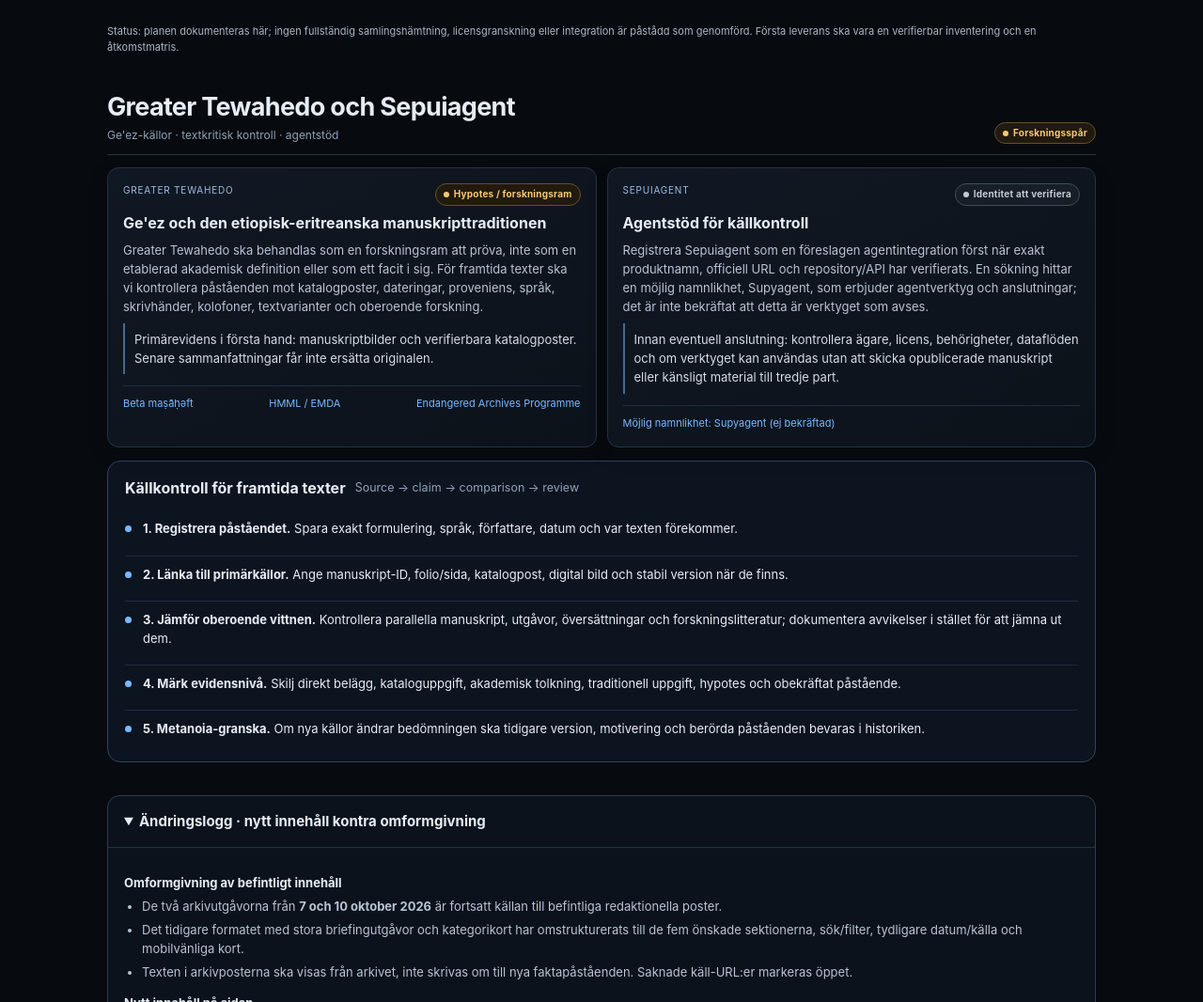
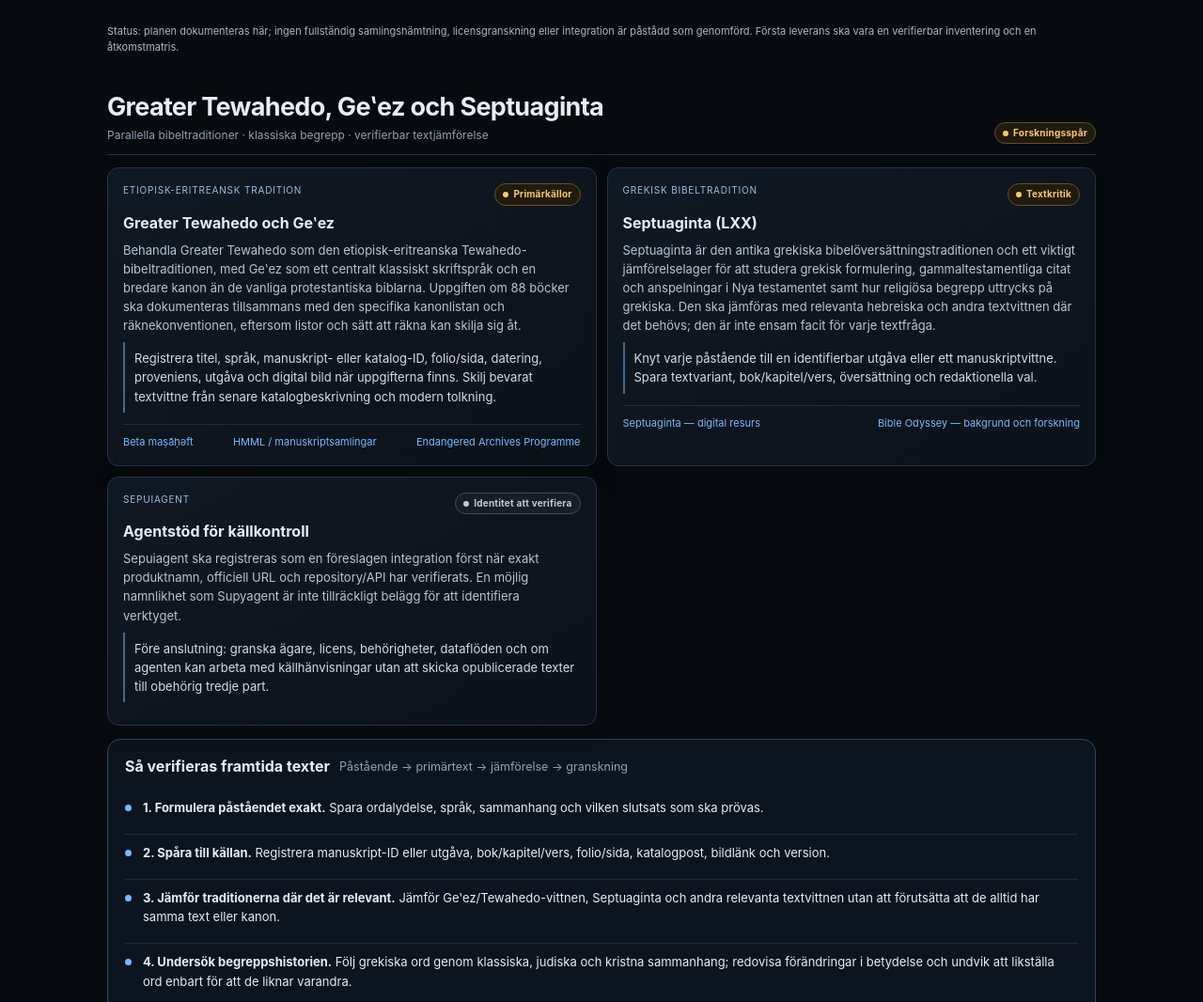
Before and after one commit to selotisk-source/Osiris-mindcloud-ui, a browser extension: page newsletter.html in a window 1280 px wide. Shown: the part 5760-6826 px from the top of the page at 94% size. Drawn offline with Linux system fonts and the light colour scheme.

Commit message:
docs: clarify Tewahedo and Septuagint corpus roles

```diff
--- a/newsletter.html
+++ b/newsletter.html
@@ -109,35 +109,42 @@
 <section class="section" id="greater-tewahedo-sepuiagent">
   <div class="section-head">
     <div>
-      <h2>Greater Tewahedo och Sepuiagent</h2>
-      <p>Ge'ez-källor · textkritisk kontroll · agentstöd</p>
+      <h2>Greater Tewahedo, Geʽez och Septuaginta</h2>
+      <p>Parallella bibeltraditioner · klassiska begrepp · verifierbar textjämförelse</p>
     </div>
     <span class="badge progress">Forskningsspår</span>
   </div>
   <div class="cards">
     <article class="post">
-      <div class="post-top"><span class="kicker">Greater Tewahedo</span><span class="badge progress">Hypotes / forskningsram</span></div>
-      <h3>Ge'ez och den etiopisk-eritreanska manuskripttraditionen</h3>
-      <p>Greater Tewahedo ska behandlas som en forskningsram att pröva, inte som en etablerad akademisk definition eller som ett facit i sig. För framtida texter ska vi kontrollera påståenden mot katalogposter, dateringar, proveniens, språk, skrivhänder, kolofoner, textvarianter och oberoende forskning.</p>
-      <p class="implication">Primärevidens i första hand: manuskriptbilder och verifierbara katalogposter. Senare sammanfattningar får inte ersätta originalen.</p>
-      <div class="meta"><a href="https://betamasaheft.uni-hamburg.de/">Beta maṣāḥǝft</a><a href="https://hmml.org/">HMML / EMDA</a><a href="https://eap.bl.uk/">Endangered Archives Programme</a></div>
+      <div class="post-top"><span class="kicker">Etiopisk-eritreansk tradition</span><span class="badge progress">Primärkällor</span></div>
+      <h3>Greater Tewahedo och Geʽez</h3>
+      <p>Behandla Greater Tewahedo som den etiopisk-eritreanska Tewahedo-bibeltraditionen, med Geʽez som ett centralt klassiskt skriftspråk och en bredare kanon än de vanliga protestantiska biblarna. Uppgiften om 88 böcker ska dokumenteras tillsammans med den specifika kanonlistan och räknekonventionen, eftersom listor och sätt att räkna kan skilja sig åt.</p>
+      <p class="implication">Registrera titel, språk, manuskript- eller katalog-ID, folio/sida, datering, proveniens, utgåva och digital bild när uppgifterna finns. Skilj bevarat textvittne från senare katalogbeskrivning och modern tolkning.</p>
+      <div class="meta"><a href="https://betamasaheft.uni-hamburg.de/">Beta maṣāḥǝft</a><a href="https://hmml.org/">HMML / manuskriptsamlingar</a><a href="https://eap.bl.uk/">Endangered Archives Programme</a></div>
+    </article>
+    <article class="post">
+      <div class="post-top"><span class="kicker">Grekisk bibeltradition</span><span class="badge progress">Textkritik</span></div>
+      <h3>Septuaginta (LXX)</h3>
+      <p>Septuaginta är den antika grekiska bibelöversättningstraditionen och ett viktigt jämförelselager för att studera grekisk formulering, gammaltestamentliga citat och anspelningar i Nya testamentet samt hur religiösa begrepp uttrycks på grekiska. Den ska jämföras med relevanta hebreiska och andra textvittnen där det behövs; den är inte ensam facit för varje textfråga.</p>
+      <p class="implication">Knyt varje påstående till en identifierbar utgåva eller ett manuskriptvittne. Spara textvariant, bok/kapitel/vers, översättning och redaktionella val.</p>
+      <div class="meta"><a href="https://www.septuagint.bible/">Septuaginta — digital resurs</a><a href="https://www.bibleodyssey.org/">Bible Odyssey — bakgrund och forskning</a></div>
     </article>
     <article class="post">
       <div class="post-top"><span class="kicker">Sepuiagent</span><span class="badge unknown">Identitet att verifiera</span></div>
       <h3>Agentstöd för källkontroll</h3>
-      <p>Registrera Sepuiagent som en föreslagen agentintegration först när exakt produktnamn, officiell URL och repository/API har verifierats. En sökning hittar en möjlig namnlikhet, Supyagent, som erbjuder agentverktyg och anslutningar; det är inte bekräftat att detta är verktyget som avses.</p>
-      <p class="implication">Innan eventuell anslutning: kontrollera ägare, licens, behörigheter, dataflöden och om verktyget kan användas utan att skicka opublicerade manuskript eller känsligt material till tredje part.</p>
-      <div class="meta"><a href="https://www.supyagent.com/">Möjlig namnlikhet: Supyagent (ej bekräftad)</a></div>
+      <p>Sepuiagent ska registreras som en föreslagen integration först när exakt produktnamn, officiell URL och repository/API har verifierats. En möjlig namnlikhet som Supyagent är inte tillräckligt belägg för att identifiera verktyget.</p>
+      <p class="implication">Före anslutning: granska ägare, licens, behörigheter, dataflöden och om agenten kan arbeta med källhänvisningar utan att skicka opublicerade texter till obehörig tredje part.</p>
     </article>
   </div>
   <div class="summary" style="margin-top:14px">
-    <div class="section-heading"><h2>Källkontroll för framtida texter</h2><small>Source → claim → comparison → review</small></div>
+    <div class="section-heading"><h2>Så verifieras framtida texter</h2><small>Påstående → primärtext → jämförelse → granskning</small></div>
     <div class="summary-list">
-      <div class="summary-line"><span class="bullet"></span><p><b>1. Registrera påståendet.</b> Spara exakt formulering, språk, författare, datum och var texten förekommer.</p></div>
-      <div class="summary-line"><span class="bullet"></span><p><b>2. Länka till primärkällor.</b> Ange manuskript-ID, folio/sida, katalogpost, digital bild och stabil version när de finns.</p></div>
-      <div class="summary-line"><span class="bullet"></span><p><b>3. Jämför oberoende vittnen.</b> Kontrollera parallella manuskript, utgåvor, översättningar och forskningslitteratur; dokumentera avvikelser i stället för att jämna ut dem.</p></div>
-      <div class="summary-line"><span class="bullet"></span><p><b>4. Märk evidensnivå.</b> Skilj direkt belägg, kataloguppgift, akademisk tolkning, traditionell uppgift, hypotes och obekräftat påstående.</p></div>
-      <div class="summary-line"><span class="bullet"></span><p><b>5. Metanoia-granska.</b> Om nya källor ändrar bedömningen ska tidigare version, motivering och berörda påståenden bevaras i historiken.</p></div>
+      <div class="summary-line"><span class="bullet"></span><p><b>1. Formulera påståendet exakt.</b> Spara ordalydelse, språk, sammanhang och vilken slutsats som ska prövas.</p></div>
+      <div class="summary-line"><span class="bullet"></span><p><b>2. Spåra till källan.</b> Registrera manuskript-ID eller utgåva, bok/kapitel/vers, folio/sida, katalogpost, bildlänk och version.</p></div>
+      <div class="summary-line"><span class="bullet"></span><p><b>3. Jämför traditionerna där det är relevant.</b> Jämför Geʽez/Tewahedo-vittnen, Septuaginta och andra relevanta textvittnen utan att förutsätta att de alltid har samma text eller kanon.</p></div>
+      <div class="summary-line"><span class="bullet"></span><p><b>4. Undersök begreppshistorien.</b> Följ grekiska ord genom klassiska, judiska och kristna sammanhang; redovisa förändringar i betydelse och undvik att likställa ord enbart för att de liknar varandra.</p></div>
+      <div class="summary-line"><span class="bullet"></span><p><b>5. Märk evidensnivån.</b> Skilj direkt textbelägg, manuskriptvariant, redaktionellt beslut, forskningskonsensus, traditionell tolkning, hypotes och obekräftat påstående.</p></div>
+      <div class="summary-line"><span class="bullet"></span><p><b>6. Metanoia-granska och versionsspara.</b> När ny evidens ändrar bedömningen bevaras tidigare slutsats, motivering, källor och exakt vilka påståenden som ändrats.</p></div>
     </div>
   </div>
 </section>
```
